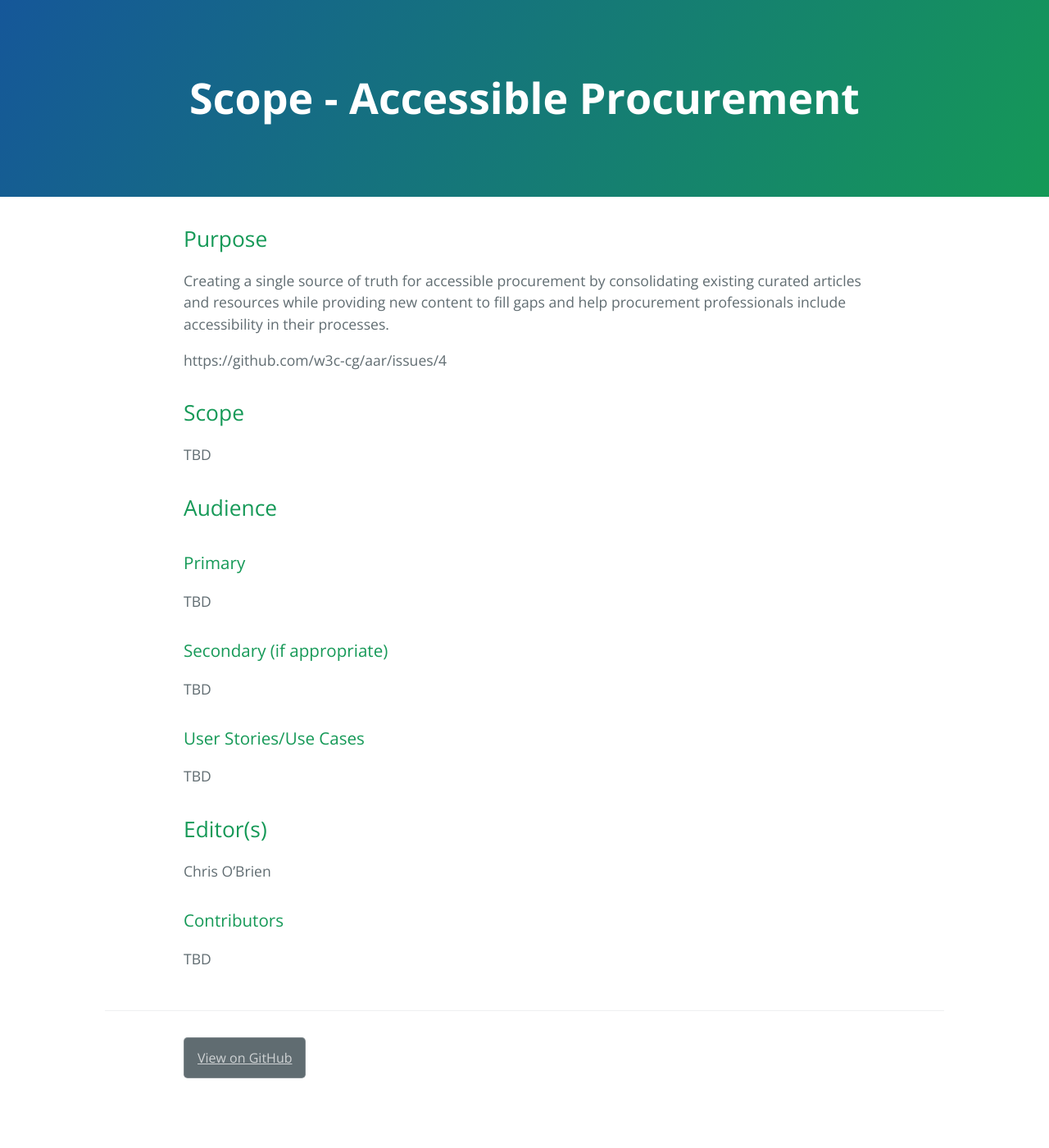
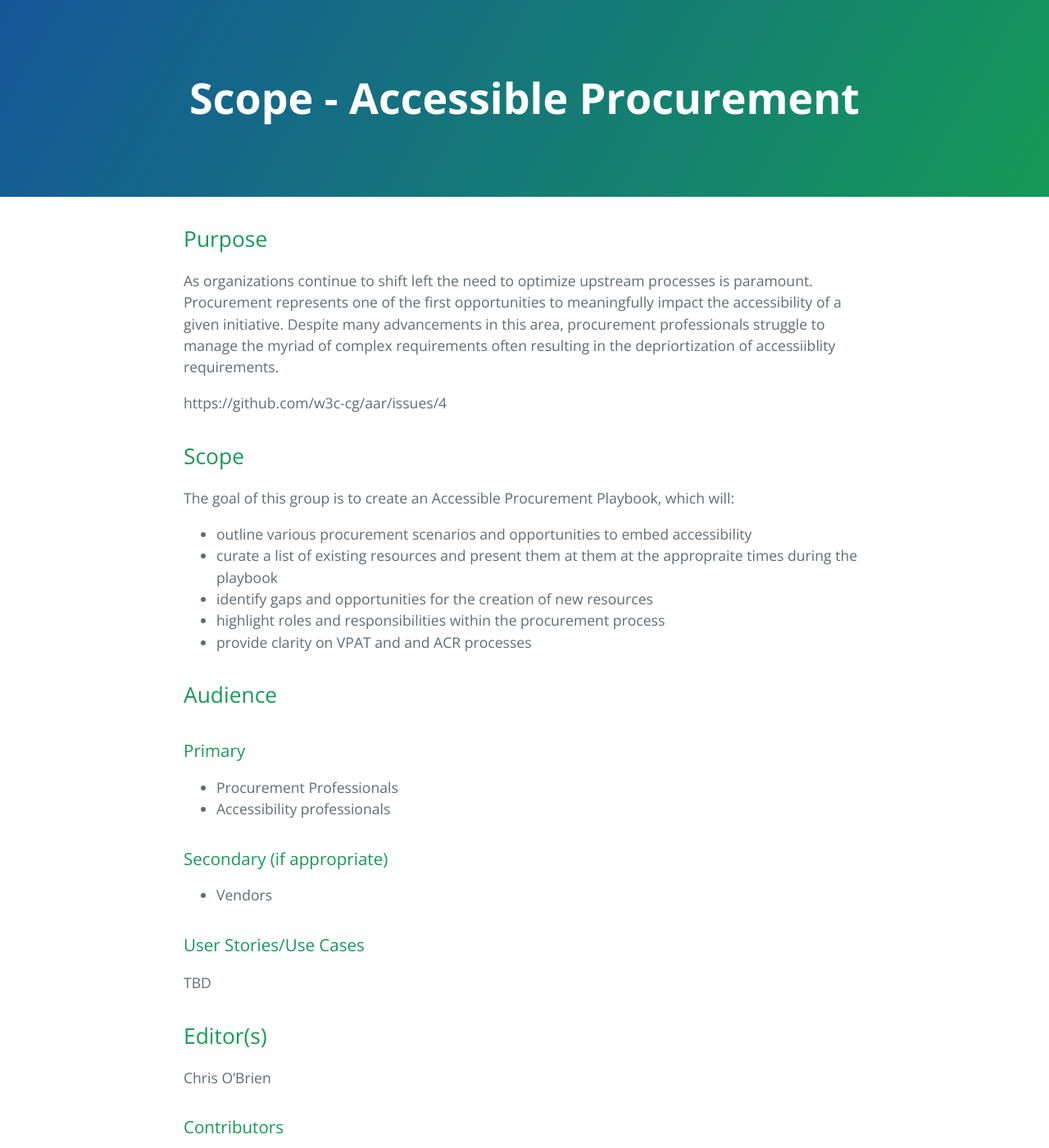
Before and after one commit to w3c-cg/aar, a Jekyll site: the page built from resources/accessible_procurement/scope.md, in a window 1280 px wide and 1400 px high. Shown: the whole window at 82% size. Built offline with Jekyll 4.4.1, drawn with Linux system fonts in a browser that asks for light colours; some of the changed text lies outside the part shown.

Commit message:
Update procurement scope.md
Expand on purpose of this working group.

```diff
--- a/resources/accessible_procurement/scope.md
+++ b/resources/accessible_procurement/scope.md
@@ -7,23 +7,29 @@ show_description: false
 
 ## Purpose
 
-Creating a single source of truth for accessible procurement by consolidating existing curated articles and resources while providing new content to fill gaps and help procurement professionals include accessibility in their processes.
+As organizations continue to shift left the need to optimize upstream processes is paramount. Procurement represents one of the first opportunities to meaningfully impact the accessibility of a given initiative. Despite many advancements in this area, procurement professionals struggle to manage the myriad of complex requirements often resulting in the depriortization of accessiiblity requirements.
 
 https://github.com/w3c-cg/aar/issues/4
 
 ## Scope
 
-TBD
+The goal of this group is to create an Accessible Procurement Playbook, which will:
+- outline various procurement scenarios and opportunities to embed accessibility
+- curate a list of existing resources and present them at them at the appropraite times during the playbook
+- identify gaps and opportunities for the creation of new resources
+- highlight roles and responsibilities within the procurement process
+- provide clarity on VPAT and and ACR processes
 
 ## Audience
 
 ### Primary
 
-TBD
+ - Procurement Professionals
+ - Accessibility professionals
 
 ### Secondary (if appropriate)
 
-TBD
+- Vendors
 
 ### User Stories/Use Cases
 
@@ -35,4 +41,5 @@ Chris O'Brien
 
 ### Contributors
 
-TBD
+- Robert Jolly
+- Mike Gifford
```
